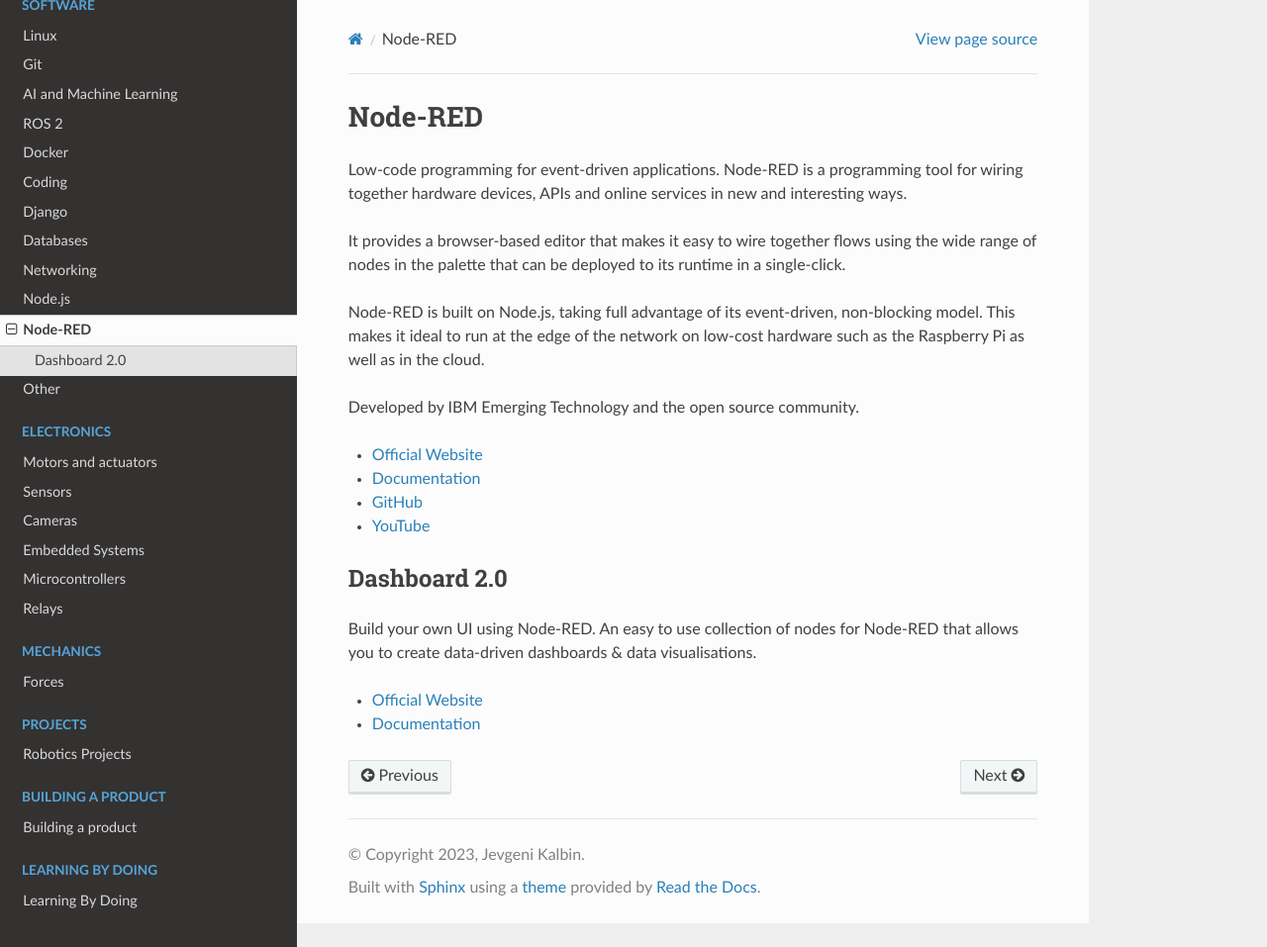
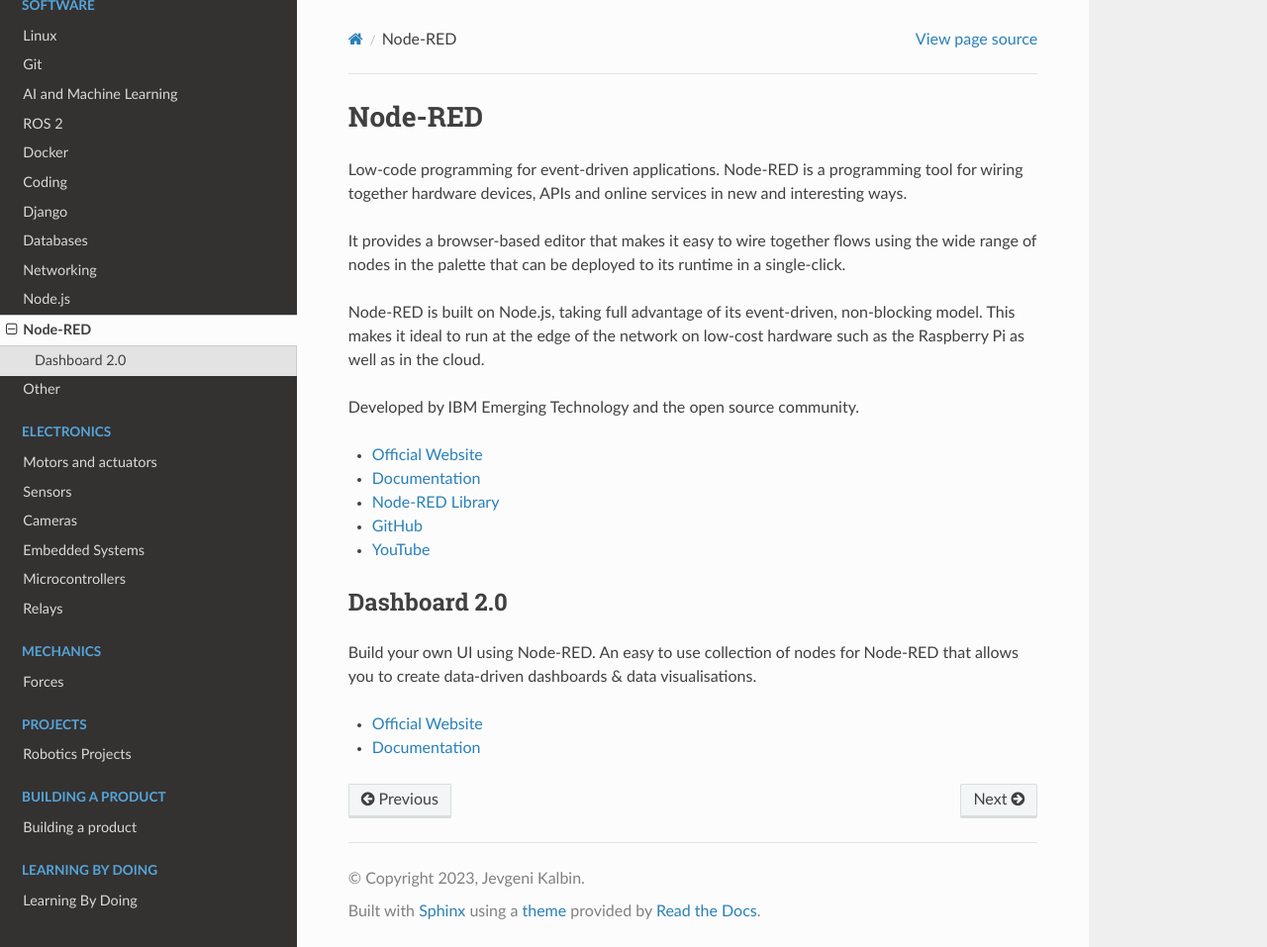
Before and after one commit to jevgenik/manuals, a Sphinx documentation site: the page built from source/files/software/node_red/node_red.rst, in a window 1280 px wide and 957 px high. Shown: the whole window at 99% size. Built offline with Sphinx 7.4.7 and the Read the Docs theme 2.0.0, drawn with Linux system fonts in a browser that asks for light colours.

Commit message:
node-red

```diff
--- a/source/files/software/node_red/node_red.rst
+++ b/source/files/software/node_red/node_red.rst
@@ -16,6 +16,8 @@ Developed by IBM Emerging Technology and the open source community.
 
 * `Documentation <https://nodered.org/docs/>`_
 
+* `Node-RED Library <https://flows.nodered.org//>`_
+
 * `GitHub <https://github.com/node-red>`_
 
 * `YouTube <https://www.youtube.com/channel/UCQaB8NXBEPod7Ab8PPCLLAA>`_
```
